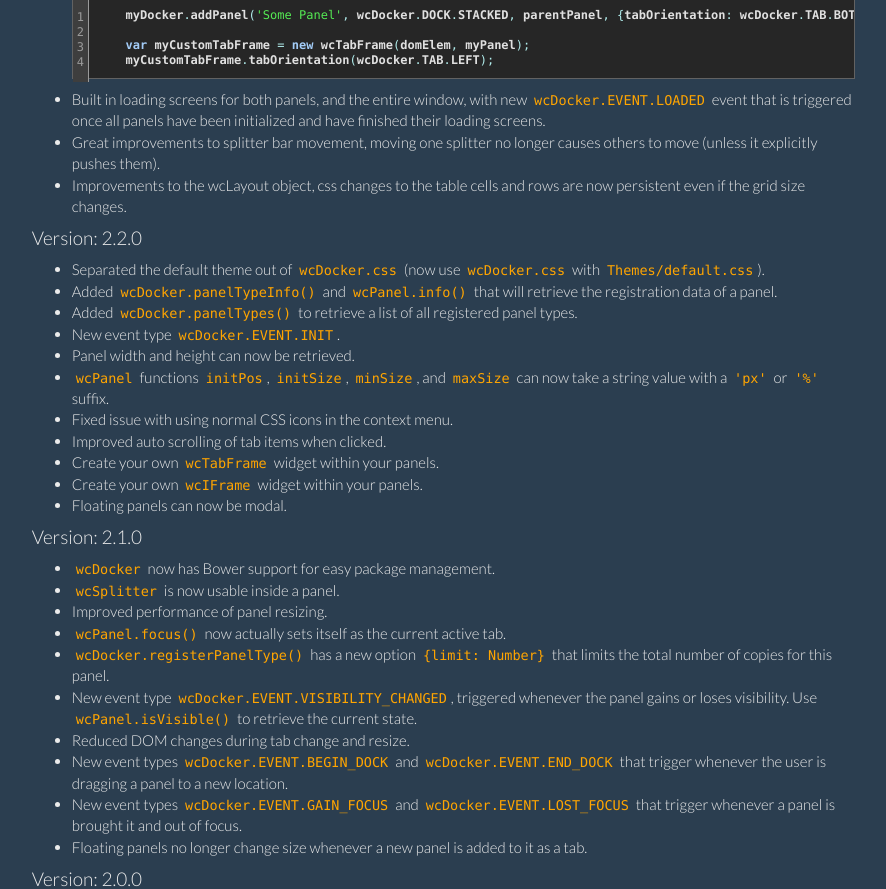
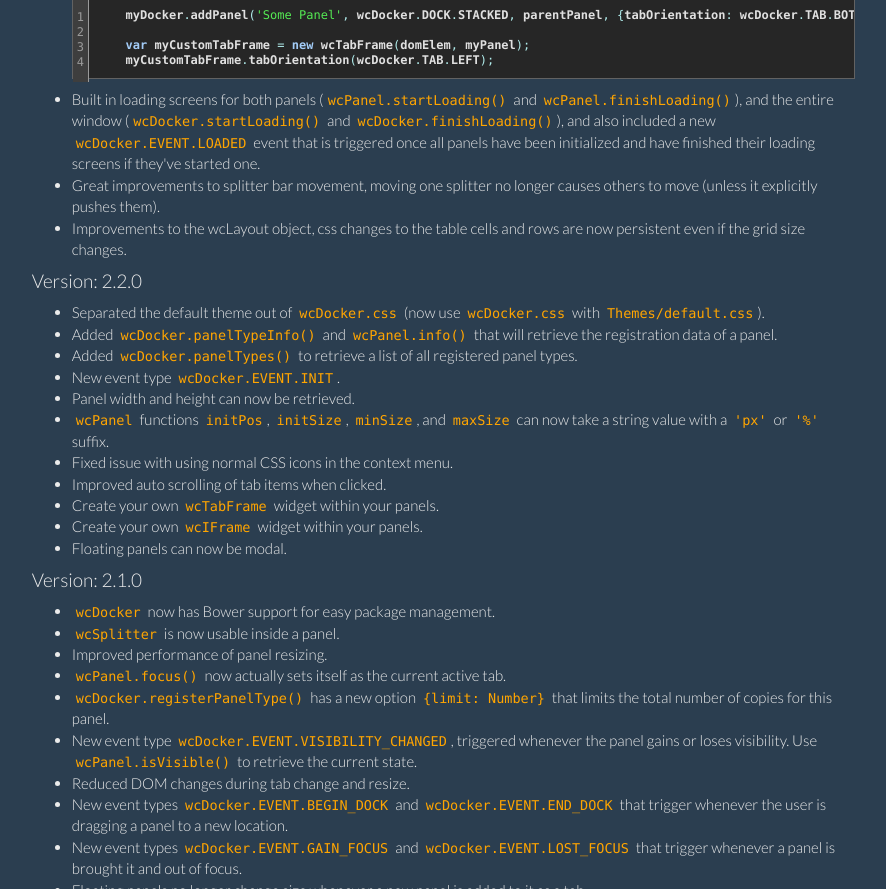
Before and after one commit to WebCabin/wcDocker, a website: page Build/Docs/index.html in a window 1280 px wide. Shown: the part 1910-2799 px from the top of the page, without its empty margins (90-976 px from the left). Drawn offline with Linux system fonts and the light colour scheme.

Commit message:
Updated docs.

```diff
--- a/Build/Docs/index.html
+++ b/Build/Docs/index.html
@@ -152,7 +152,7 @@
 
    var myCustomTabFrame = new wcTabFrame(domElem, myPanel);
    myCustomTabFrame.tabOrientation(wcDocker.TAB.LEFT);</code></pre></li>
-<li>Built in loading screens for both panels, and the entire window, with new <code>wcDocker.EVENT.LOADED</code> event that is triggered once all panels have been initialized and have finished their loading screens.</li>
+<li>Built in loading screens for both panels (<code>wcPanel.startLoading()</code> and <code>wcPanel.finishLoading()</code>), and the entire window (<code>wcDocker.startLoading()</code> and <code>wcDocker.finishLoading()</code>), and also included a new <code>wcDocker.EVENT.LOADED</code> event that is triggered once all panels have been initialized and have finished their loading screens if they've started one.</li>
 <li>Great improvements to splitter bar movement, moving one splitter no longer causes others to move (unless it explicitly pushes them).</li>
 <li>Improvements to the wcLayout object, css changes to the table cells and rows are now persistent even if the grid size changes.</li>
 </ul>
```
Also changed, not shown: README.md.
